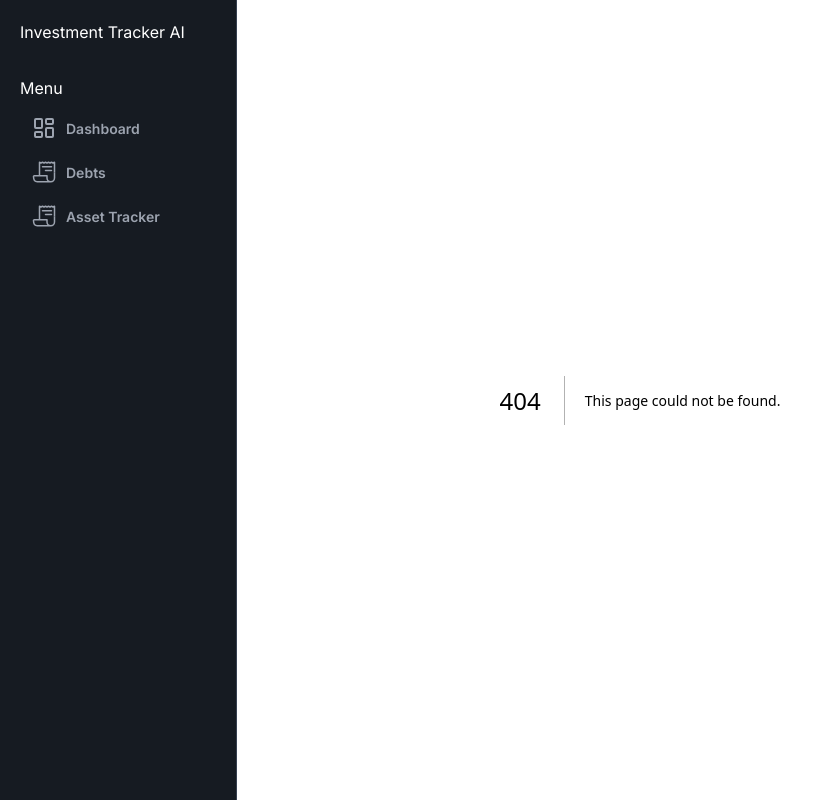
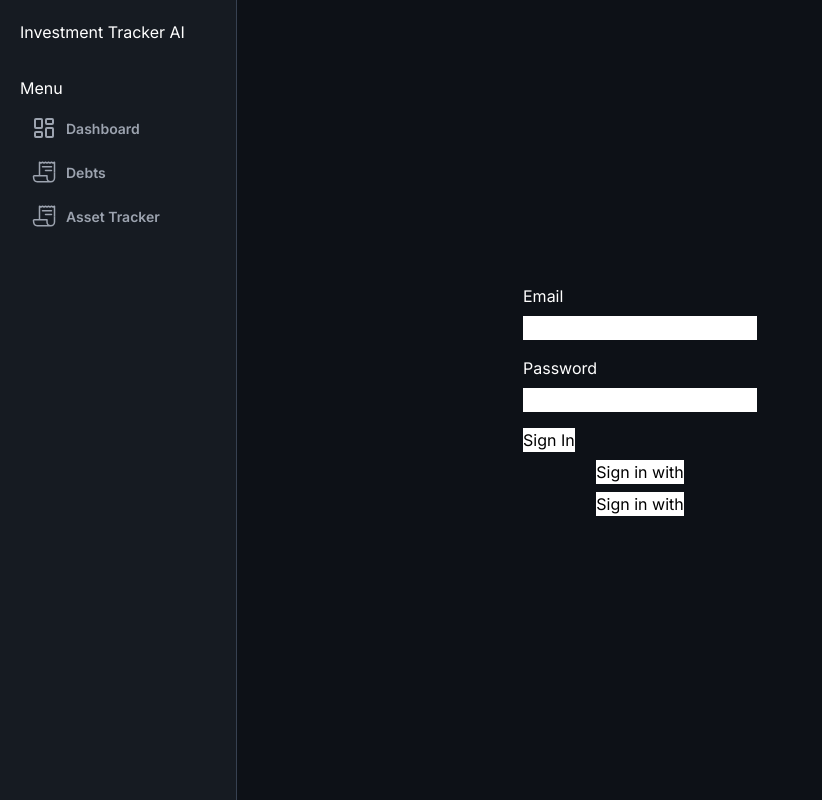
Before and after one commit to Belart3/investment-tracker-ai, a Next.js app: page /signin in a window 1280 px wide. Before the commit this address had no page. Shown: the whole page, without its empty margins (0-822 px from the left). Built offline with nearby package versions, Linux system fonts and the light colour scheme.

Commit message:
feat: implement authentication flow with NextAuth; add sign-in page and credential provider --incomplete

```diff
--- a/src/app/api/auth/[...nextauth]/route.ts
+++ b/src/app/api/auth/[...nextauth]/route.ts
@@ -1,7 +1,7 @@
 import NextAuth from "next-auth"
 
 const handler = NextAuth({
-    ...
+
 })
 
 export { handler as GET, handler as POST}
--- a/src/app/auth.ts
+++ b/src/app/auth.ts
@@ -0,0 +1,53 @@
+import NextAuth from "next-auth";
+import Credentials from "next-auth/providers/credentials";
+import Google from "next-auth/providers/google";
+import type { Provider } from "next-auth/providers";
+import bcrypt from "bcrypt"
+
+const providers: Provider[] = [
+    Credentials({
+        credentials: {
+            email: { label: "Email", type: "email" },
+            password: { label: "Password", type: "password" }
+        },
+        async authorize(credentials: Partial<Record<"email" | "password", unknown>>) {
+            let user = null;
+
+            if (!credentials?.email || !credentials?.password) return null;
+
+            const hashPW = bcrypt.hashSync(credentials.password as string, 10);
+
+            user = await getUserFromDb(credentials.email as string, hashPW);
+
+            if (credentials.password !== "password") return null;
+            return {
+                id: "test",
+                name: "Admin User",
+                email: "test@gmail.com",
+            }
+        },
+    }),
+    Google
+]
+
+export const providerMap = providers.map((provider) => {
+    if (typeof provider === "function") {
+        const providerData = provider();
+        return {
+            id: providerData.id,
+            name: providerData.name,
+        };
+    } else {
+        return {
+            id: provider.id,
+            name: provider.name,
+        }
+    }
+}).filter((provider) => provider.id !== "credentials");
+
+export const {handlers, auth, signIn, signOut} = NextAuth({
+    providers,
+    pages: {
+        signIn: "/signin",
+    },
+});
--- /dev/null
+++ b/src/app/signin/page.tsx
@@ -0,0 +1,82 @@
+// import SignupForm from '../components/signupForm'
+// import React from 'react'
+
+// type Props = {}
+
+// const page = (props: Props) => {
+//     return (
+//         <div className='h-screen w-full flex items-center justify-center'>
+//             <SignupForm />
+//         </div>
+//     )
+// }
+
+// export default page
+import { redirect } from "next/navigation"
+import { signIn, auth, providerMap } from "@/app/auth"
+import { AuthError } from "next-auth"
+
+const SIGNIN_ERROR_URL = "/error"
+
+export default async function SignInPage(props: {
+    searchParams: { callbackUrl: string | undefined }
+}) {
+    return (
+        <div className="flex flex-col gap-2 h-screen w-full items-center justify-center">
+            <form
+                action={async (formData) => {
+                "use server"
+                try {
+                    await signIn("credentials", formData)
+                } catch (error) {
+                    if (error instanceof AuthError) {
+                    return redirect(`${SIGNIN_ERROR_URL}?error=${error.type}`)
+                    }
+                    throw error
+                }
+                }}
+            >
+                <div className="flex flex-col gap-2 mb-4">
+                    <label htmlFor="email" className=" text-white">Email</label>
+                    <input name="email" id="email" className="bg-white" />
+                </div>
+                <div className="flex flex-col gap-2 mb-4">
+                    <label htmlFor="password" className=" text-white">Password</label>
+                    <input name="password" id="password" className="bg-white" />
+                </div>
+                <input type="submit" value="Sign In" className="bg-white text-black" />
+            </form>
+
+            {Object.values(providerMap).map((provider) => (
+                <form
+                key={provider.id}
+                action={async () => {
+                    "use server"
+                    try {
+                    await signIn(provider.id, {
+                        redirectTo: props.searchParams?.callbackUrl ?? "",
+                    })
+                    } catch (error) {
+                    // Signin can fail for a number of reasons, such as the user
+                    // not existing, or the user not having the correct role.
+                    // In some cases, you may want to redirect to a custom error
+                    if (error instanceof AuthError) {
+                        return redirect(`${SIGNIN_ERROR_URL}?error=${error.type}`)
+                    }
+
+                    // Otherwise if a redirects happens Next.js can handle it
+                    // so you can just re-thrown the error and let Next.js handle it.
+                    // Docs:
+                    // https://nextjs.org/docs/app/api-reference/functions/redirect#server-component
+                    throw error
+                    }
+                }}
+                >
+                <button type="submit" className="bg-white text-black">
+                    <span>Sign in with {provider.name}</span>
+                </button>
+                </form>
+            ))}
+        </div>
+    )
+}
--- a/src/app/signup/page.tsx
+++ /dev/null
@@ -1,14 +0,0 @@
-import SignupForm from '../components/signupForm'
-import React from 'react'
-
-type Props = {}
-
-const page = (props: Props) => {
-    return (
-        <div className='h-screen w-full flex items-center justify-center'>
-            <SignupForm />
-        </div>
-    )
-}
-
-export default page
```
